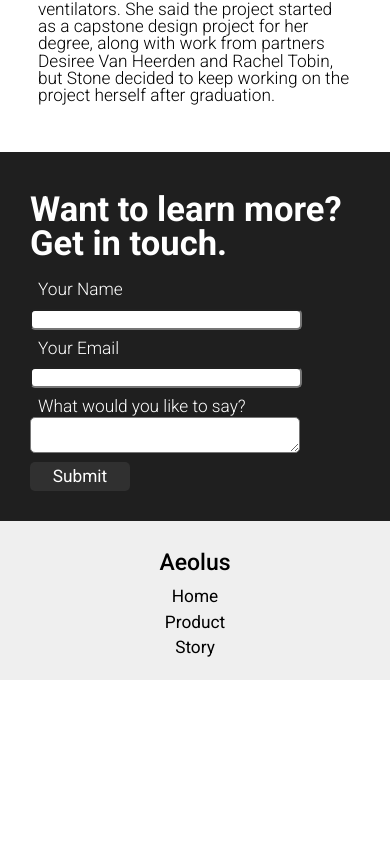
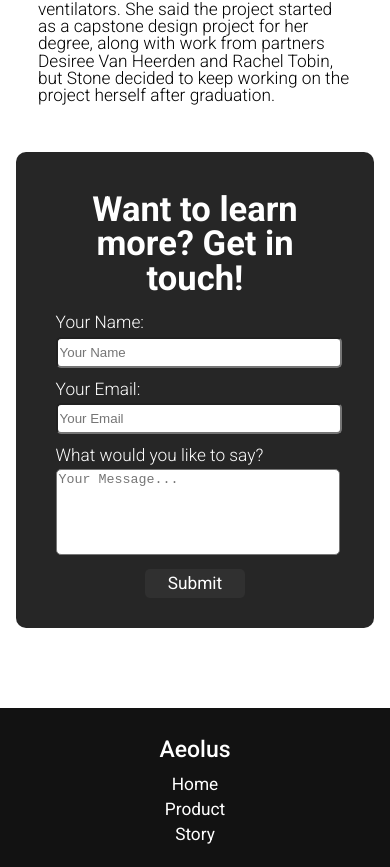
Before and after one commit to noahntaylor/aeolus, a React (Create React App) app: page / in a window 390 px wide. Shown: the part 4275-5142 px from the top of the page. Before the commit the page ends 4955 px from the top, so only its background shows below. Built offline with nearby package versions, Linux system fonts and the light colour scheme.

Commit message:
Updates to styling of contact section
- Updated styling of contact form and started adding responsiveness

```diff
--- a/src/Components/Contact/Contact.css
+++ b/src/Components/Contact/Contact.css
@@ -1,24 +1,84 @@
+.contact {
+  display: flex;
+  flex-direction: column;
+  justify-content: center;
+  align-items: center;
+  margin: 0 4vw;
+  margin-bottom: 80px;
+}
+
 .contact-section {
-  background-color: #121212f1;
-  padding: 30px 30px;
+  display: flex;
+  flex-direction: column;
+  align-items: flex-start;
+  justify-content: center;
+  justify-items: center;
+  background-color: #222222fa;
+  padding: 30px 40px;
   color: #fff;
   font-size: 1.8rem;
+  border-radius: 10px;
 }
 
 .contact-heading {
+  width: 100%;
   padding: 0;
   margin: 10px 0;
+  text-align: center;
+}
+
+.contact-input {
+  border-radius: 5px;
+  width: 100%;
+  min-height: 25px;
+}
+
+.contact-text-area {
+  resize: none;
+  border-radius: 5px;
+  width: 100%;
+  min-height: 80px;
 }
 
 .contact-text {
-  padding: 0 8px;
+  margin: 5px 0;
+  padding: 0;
   font-size: 0.6em;
   font-weight: 300;
 }
 
-.contact-input {
-  border-radius: 5px;
-  width: 80%;
+.contact-row {
+  display: flex;
+  flex-direction: column;
+  justify-content: space-between;
+  width: 100%;
+  padding: 4px 0;
+}
+
+.contact-message-row {
+  display: flex;
+  flex-direction: column;
+  justify-content: space-between;
+  width: 100%;
+  padding: 4px 0;
+}
+
+.button-row {
+  width: 100%;
+  display: flex;
+  justify-content: center;
+  padding-top: 10px;
+}
+
+.contact-info {
+  display: flex;
+  flex-direction: column;
+  width: 100%;
+}
+
+.contact-message-container {
+  display: flex;
+  flex-direction: column;
 }
 
 .contact-button {
@@ -32,10 +92,54 @@
 }
 .contact-button:hover {
   cursor: pointer;
+  color: #6fb3dd;
+  background-color: #49494975;
+  border-radius: 5px;
 }
 
-@media screen and (min-width: 1400px) {
-  .contact-section {
-    padding: 30px calc(10vw + 30px);
+.contact-outside-heading {
+  display: none;
+}
+
+.contact-inside-heading {
+  width: 100%;
+  padding: 0;
+  margin: 10px 0;
+  text-align: center;
+}
+
+@media screen and (min-width: 500px) {
+  .contact {
+    margin: 80px 8vw;
+  }
+  .contact-row {
+    flex-direction: row;
+  }
+  .contact-input {
+    width: 55%;
   }
 }
+@media screen and (min-width: 1000px) {
+  .contact {
+    margin: 80px 10vw;
+    flex-direction: row;
+  }
+  .contact-section {
+    min-width: 40vw;
+  }
+  .contact-outside-heading {
+    display: flex;
+    flex-direction: column;
+    justify-content: center;
+    align-items: center;
+    padding: 0 8vw;
+  }
+  .contact-inside-heading {
+    display: none;
+  }
+}
+@media screen and (min-width: 1400px) {
+  .contact {
+    margin: 80px 10vw;
+  }
+}
--- a/src/Components/Contact/Contact.js
+++ b/src/Components/Contact/Contact.js
@@ -3,28 +3,53 @@
 
 function Contact() {
   return (
-    <div id="contact" className="contact-section">
-      <h2 className="contact-heading">Want to learn more? Get in touch.</h2>
-      <form action="">
+    <div id="contact" className="contact">
+      <div className="contact-outside-heading">
+        <h2 className="contact-heading">Want to learn more?</h2>
+        <h3 className="contact-heading">Get in touch!</h3>
+      </div>
+      <form className="contact-section" action="">
+        <h2 className="contact-inside-heading">
+          Want to learn more? Get in touch!
+        </h2>
+        <div className="contact-info">
+          <div className="contact-row">
             <label htmlFor="name" className="contact-text">
-          Your Name
+              Your Name:
             </label>
-        <br />
-        <input id="name" type="text" className="contact-input" />
-        <br />
+            <input
+              id="name"
+              type="text"
+              placeholder="Your Name"
+              className="contact-input"
+            />
+          </div>
+          <div className="contact-row">
             <label htmlFor="email" className="contact-text">
-          Your Email
+              Your Email:
             </label>
-        <br />
-        <input id="name" type="text" className="contact-input" />
-        <br />
+            <input
+              id="name"
+              type="email"
+              placeholder="Your Email"
+              className="contact-input"
+            />
+          </div>
+        </div>
+        <div className="contact-message-row">
           <label htmlFor="message" className="contact-text">
             What would you like to say?
           </label>
-        <br />
-        <textarea id="name" className="contact-input" />
-        <br />
+          <textarea
+            id="name"
+            type="text"
+            placeholder="Your Message..."
+            className="contact-text-area"
+          />
+        </div>
+        <div className="button-row">
           <button className="contact-button">Submit</button>
+        </div>
       </form>
     </div>
   );
--- a/src/Components/Footer/Footer.css
+++ b/src/Components/Footer/Footer.css
@@ -1,10 +1,10 @@
 .footer-section {
-  background-color: #efefef;
+  background-color: #121212;
   padding: 20px 30px;
   display: flex;
   flex-direction: column;
   text-align: center;
-  color: #000;
+  color: #fff;
   font-size: 1.8rem;
 }
 
```
Lines whose indentation alone changed are shown as unchanged.
